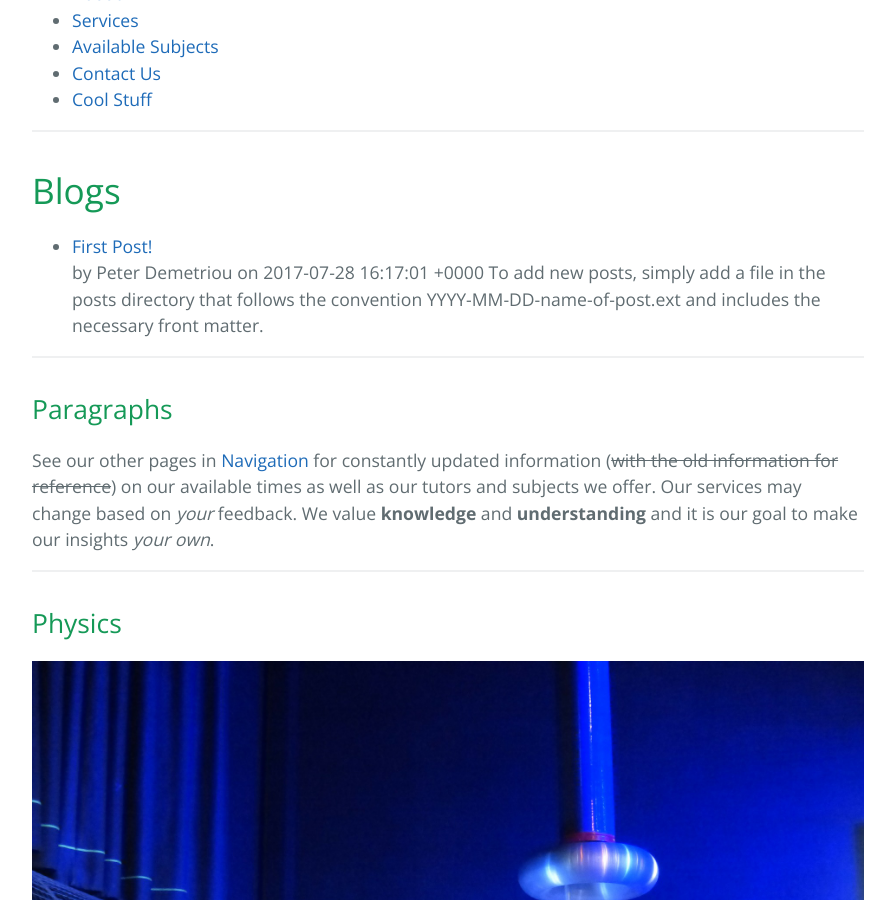
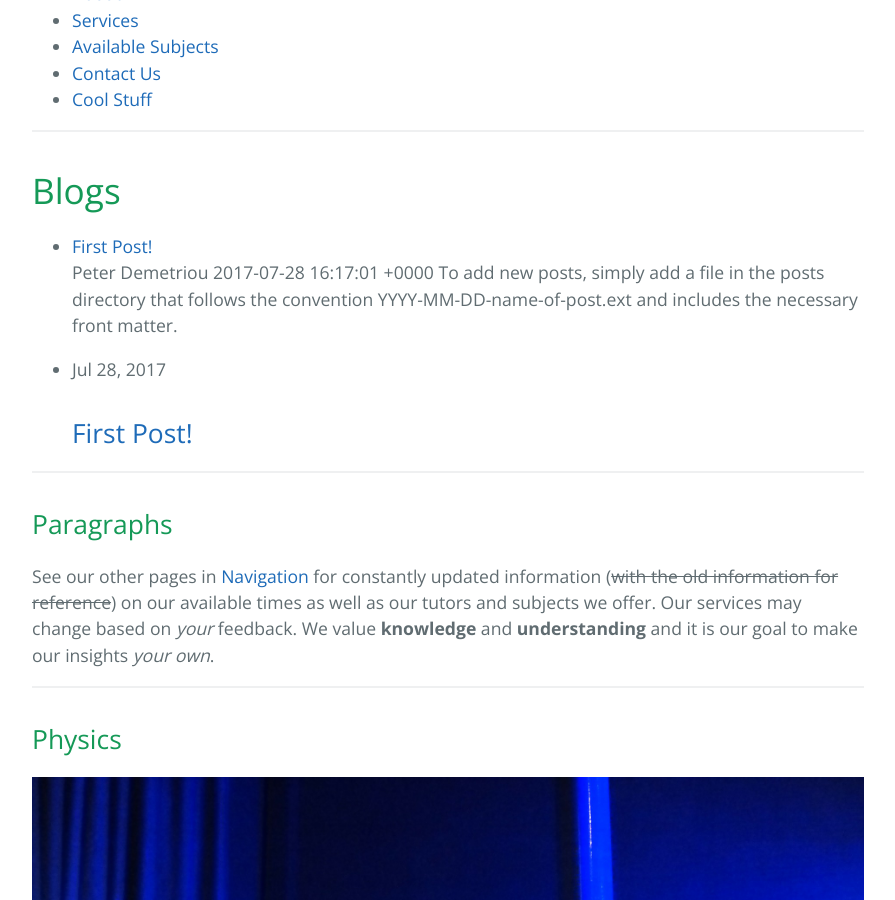
Before and after one commit to HelloBeastie/HelloBeastie.github.io, a Jekyll site: the page built from index.md, in a window 1280 px wide and 900 px high, scrolled down 437 px. Shown: the whole window, without its empty margins (192-1087 px from the left). Built offline with Jekyll 4.4.1, drawn with Linux system fonts in a browser that asks for light colours; our own code applies the rules of GitHub Pages for plain Markdown files.

Commit message:
Changes reverted added test sites html syntax to index.md

```diff
--- a/index.md
+++ b/index.md
@@ -18,8 +18,20 @@ layout: default
     <li>
       <a href="{{ post.url }}">{{ post.title }}</a>
     </li>
-      by {{post.author}} on {{post.date }}
+      {{post.author}} {{post.date }}
       {{ post.excerpt }}
+  {% endfor %}
+</ul>
+
+<ul class="post-list">
+  {% for post in site.posts %}
+    <li>
+      <span class="post-meta">{{ post.date | date: "%b %-d, %Y" }}</span>
+
+      <h2>
+        <a class="post-link" href="{{ post.url | prepend: site.baseurl }}">{{ post.title }}</a>
+      </h2>
+    </li>
   {% endfor %}
 </ul>
 
```
Also changed, not shown: contact-us.md (+1 -21 lines).
